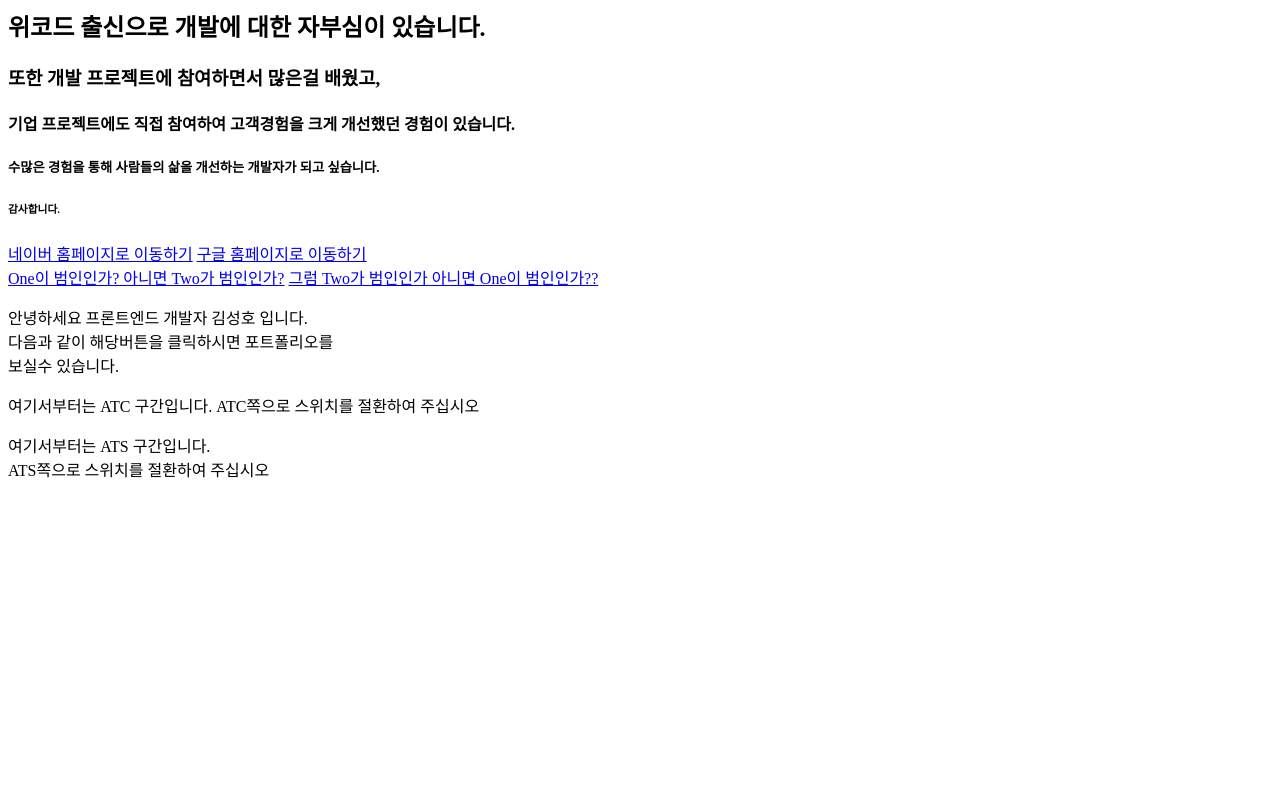
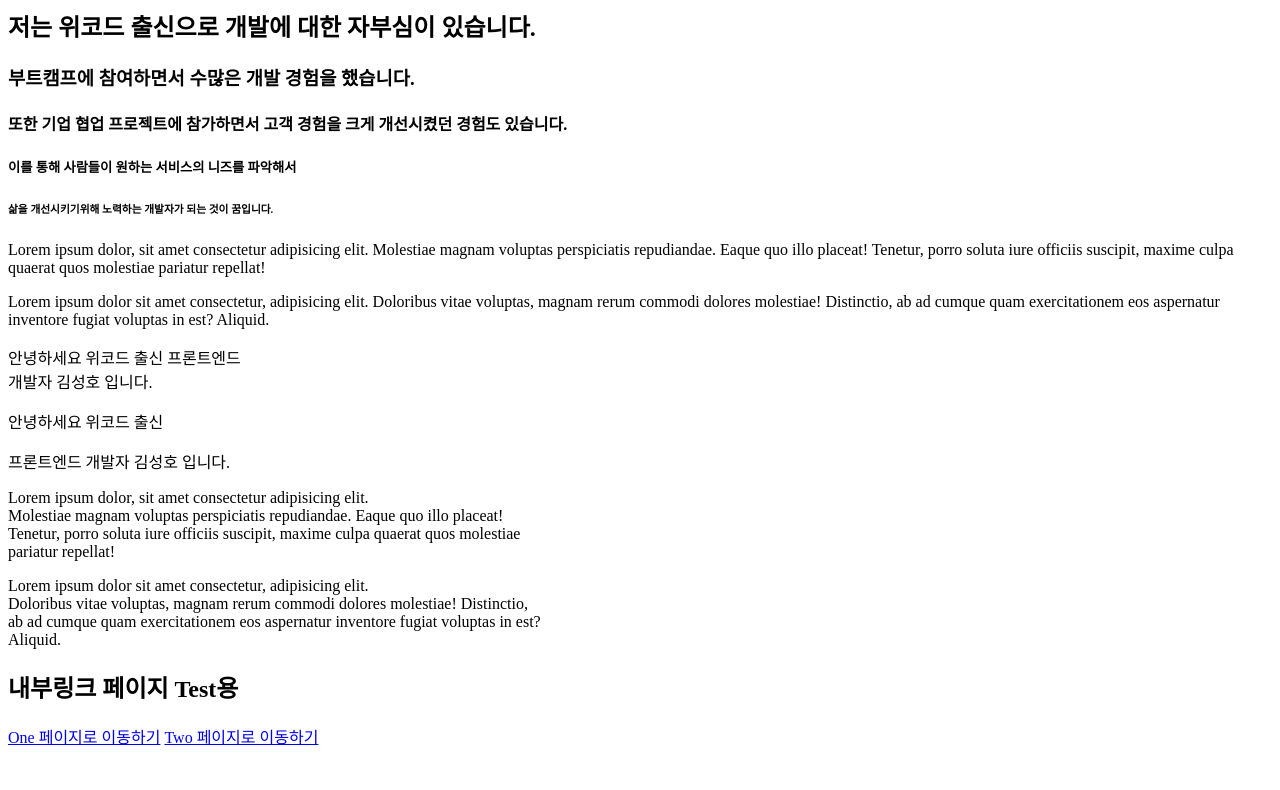
Before and after one commit to rlatjdgh9612/Front-end-Dev.-Prectice, a plain HTML site: page index.html in a window 1280 px wide. Shown: the part 81-871 px from the top of the page. Drawn offline with Linux system fonts and the light colour scheme.

Commit message:
Update index.html

```diff
--- a/index.html
+++ b/index.html
@@ -7,24 +7,36 @@
     <title>Document</title>
 </head>
 <body>
-    <h1>안녕하세요 저는 프론트엔드 개발자 김성호 입니다.</h1>
-    <h2>위코드 출신으로 개발에 대한 자부심이 있습니다.</h2>
-    <h3>또한 개발 프로젝트에 참여하면서 많은걸 배웠고,</h3>
-    <h4>기업 프로젝트에도 직접 참여하여 고객경험을 크게 개선했던 경험이 있습니다.</h4>
-    <h5>수많은 경험을 통해 사람들의 삶을 개선하는 개발자가 되고 싶습니다.</h5>
-    <h6>감사합니다.</h6>
+    <h1>안녕하세요 프론트엔드 개발자 김성호 입니다.</h1>
+    <h2>저는 위코드 출신으로 개발에 대한 자부심이 있습니다.</h2>
+    <h3>부트캠프에 참여하면서 수많은 개발 경험을 했습니다.</h3>
+    <h4>또한 기업 협업 프로젝트에 참가하면서 고객 경험을 크게 개선시켰던 경험도 있습니다.</h4>
+    <h5>이를 통해 사람들이 원하는 서비스의 니즈를 파악해서</h5>
+    <h6>삶을 개선시키기위해 노력하는 개발자가 되는 것이 꿈입니다.</h6>
 
+    <p>Lorem ipsum dolor, sit amet consectetur adipisicing elit. Molestiae magnam voluptas perspiciatis repudiandae. Eaque quo illo placeat! Tenetur, porro soluta iure officiis suscipit, maxime culpa quaerat quos molestiae pariatur repellat!</p>
+    <p>Lorem ipsum dolor sit amet consectetur, adipisicing elit. Doloribus vitae voluptas, magnam rerum commodi dolores molestiae! Distinctio, ab ad cumque quam exercitationem eos aspernatur inventore fugiat voluptas in est? Aliquid.</p>
+
+    <p>안녕하세요 위코드 출신 프론트엔드<br>개발자 김성호 입니다.</p>
+    <p>안녕하세요 위코드 출신</p>
+    <p>프론트엔드 개발자 김성호 입니다.</p>
+
+    <p>Lorem ipsum dolor, sit amet consectetur adipisicing elit.<br> Molestiae magnam voluptas perspiciatis repudiandae. Eaque quo illo placeat!<br> Tenetur, porro soluta iure officiis suscipit, maxime culpa quaerat quos molestiae<br> pariatur repellat!</p>
+    <p>Lorem ipsum dolor sit amet consectetur, adipisicing elit.<br> Doloribus vitae voluptas, magnam rerum commodi dolores molestiae! Distinctio,<br> ab ad cumque quam exercitationem eos aspernatur inventore fugiat voluptas in est?<br> Aliquid.</p>
+
+    <h2>내부링크 페이지 Test용</h2>
+    <a href="#One">One 페이지로 이동하기</a>
+    <a href="#Two">Two 페이지로 이동하기</a>
+
+    <p id="One" style="margin-top: 100px;">안녕하세요 저는 One 입니다.</p>
+    <p id="Two" style="margin-top: 200px;">안녕하세요 저는 Two 입니다.</p>
+    <p style="margin-top: 100px;"></p>
+
+    <h2>외부링크 페이지 Test용</h2>
+    <a href="http://google.com">구글 홈페이지로 이동하기</a>
     <a href="http://naver.com">네이버 홈페이지로 이동하기</a>
-    <a href="http://google.com" target="_blank">구글 홈페이지로 이동하기</a>
-    <a href="#One"><br>One이 범인인가? 아니면 Two가 범인인가?</a>
-    <a href="#two">그럼 Two가 범인인가 아니면 One이 범인인가??</a>
-
-    <p>안녕하세요 프론트엔드 개발자 김성호 입니다.<br>다음과 같이 해당버튼을 클릭하시면 포트폴리오를<br>보실수 있습니다.</p>
-    <p>여기서부터는 ATC 구간입니다. ATC쪽으로 스위치를 절환하여 주십시오</p>
-    <p>여기서부터는 ATS 구간입니다.<br>ATS쪽으로 스위치를 절환하여 주십시오</p>
-
-    <p id="One" style="margin-top: 1000px;">One이 범인이다</p>
-    <p id="two" style="margin-top: 1000px;">Two가 범인이야</p>
-    <p style="margin-top: 500px;"></p>
+    <a href="https://github.com/" target="_blank"><br>Github 홈페이지로 이동하기</a>
+    <a href="https://www.instagram.com/" target="_blank">Instrgram 홈페이지로 이동하기</a>
+    <p style="margin-top: 100px;"></p>
 </body>
 </html>
```
